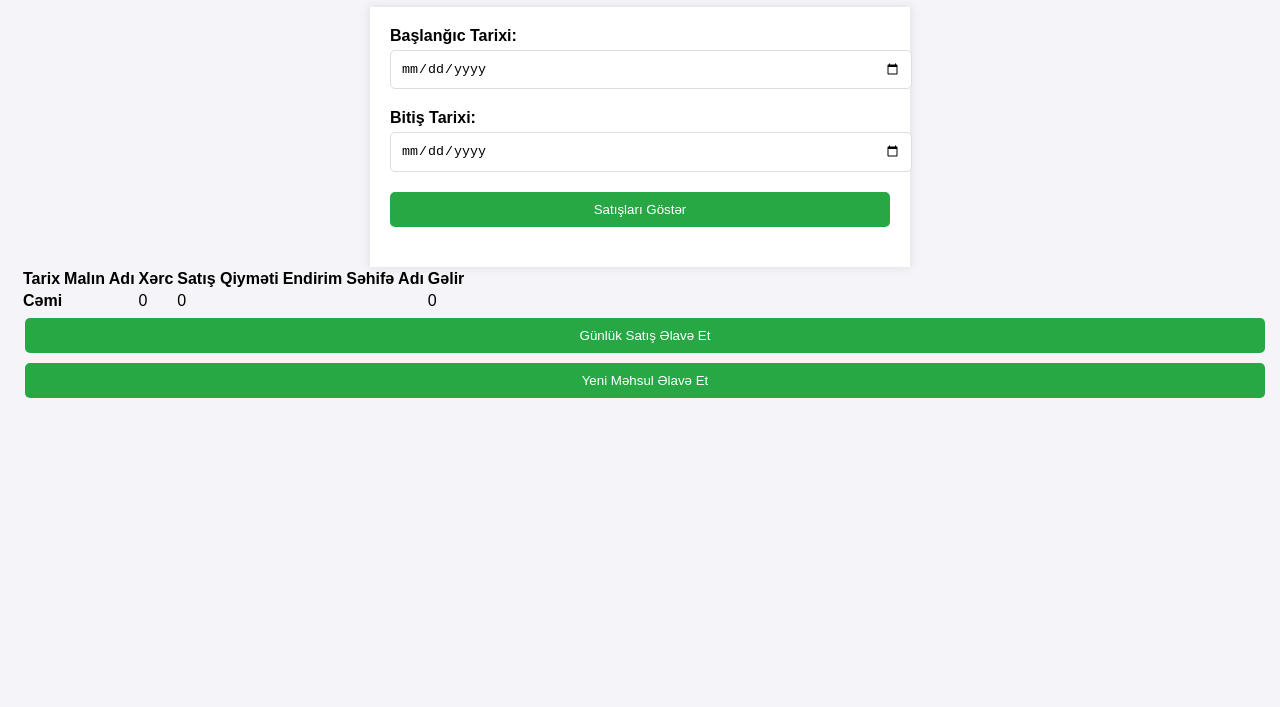
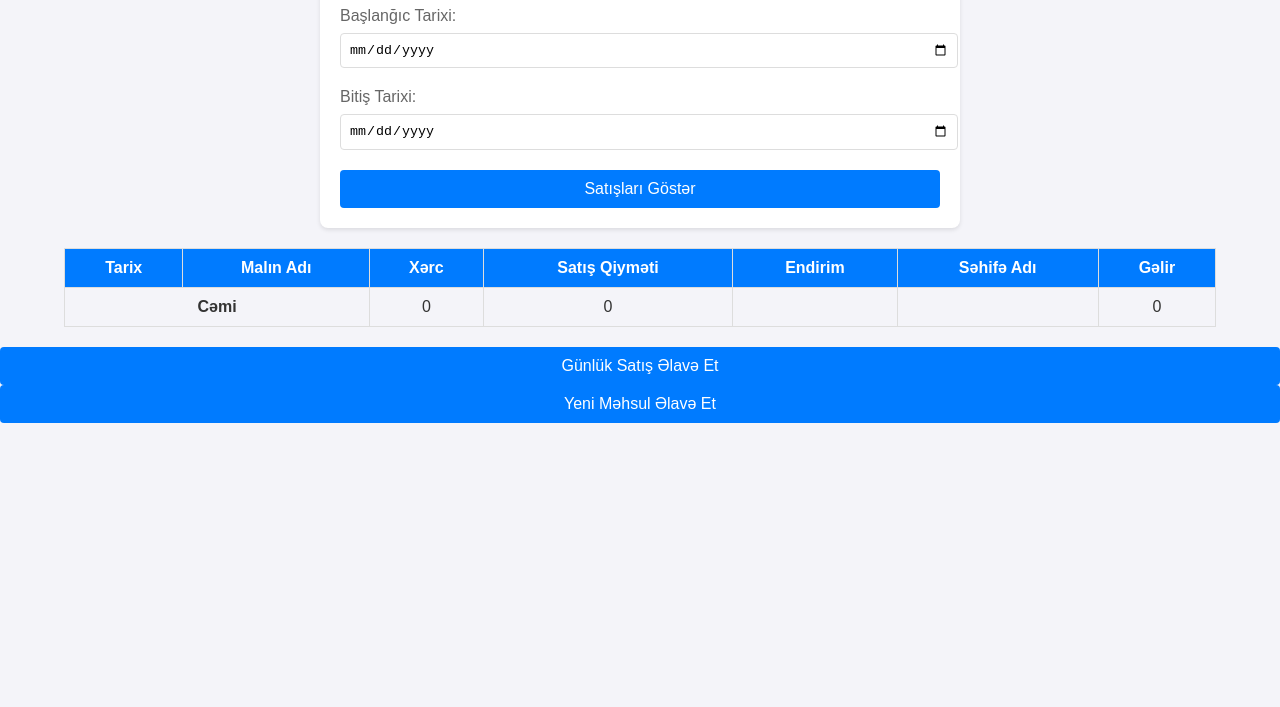
Before and after one commit to xtirachi/brendimo, a plain HTML site: page summary.html in a window 1280 px wide. Shown: the part 93-800 px from the top of the page. Drawn offline with Linux system fonts and the light colour scheme.

Commit message:
Update style.css

```diff
--- a/style.css
+++ b/style.css
@@ -1,8 +1,9 @@
 body {
   font-family: Arial, sans-serif;
   margin: 0;
-    padding: 20px;
+  padding: 0;
   background-color: #f4f4f9;
+  color: #333;
 }
 
 h1 {
@@ -11,42 +12,78 @@ h1 {
 }
 
 form {
-    max-width: 500px;
-    margin: 0 auto;
-    background: #fff;
+  margin: 20px auto;
+  width: 90%;
+  max-width: 600px;
+  background-color: #fff;
   padding: 20px;
-    box-shadow: 0 0 10px rgba(0, 0, 0, 0.1);
+  border-radius: 8px;
+  box-shadow: 0 2px 4px rgba(0, 0, 0, 0.1);
 }
 
-label {
+form label {
   display: block;
-    margin-bottom: 5px;
-    font-weight: bold;
+  margin-bottom: 8px;
+  color: #666;
 }
 
-input, select, button {
+form input,
+form select {
   width: 100%;
-    padding: 10px;
+  padding: 8px;
   margin-bottom: 20px;
   border: 1px solid #ddd;
-    border-radius: 5px;
+  border-radius: 4px;
 }
 
 button {
-    background-color: #28a745;
+  width: 100%;
+  padding: 10px;
+  background-color: #007bff;
   color: #fff;
   border: none;
+  border-radius: 4px;
+  font-size: 16px;
   cursor: pointer;
 }
 
 button:hover {
-    background-color: #218838;
+  background-color: #0056b3;
 }
 
-.navigation {
+.nav-buttons {
+  display: flex;
+  justify-content: space-around;
+  margin: 20px;
+}
+
+table {
+  width: 90%;
+  margin: 20px auto;
+  border-collapse: collapse;
+}
+
+table th, table td {
+  border: 1px solid #ddd;
+  padding: 10px;
   text-align: center;
 }
 
-.navigation button {
-    margin: 5px;
+table th {
+  background-color: #007bff;
+  color: white;
 }
+
+table tbody tr:nth-child(even) {
+  background-color: #f2f2f2;
+}
+
+.totals {
+  width: 90%;
+  margin: 20px auto;
+}
+
+.totals p {
+  font-size: 18px;
+  margin: 10px 0;
+}
```
Lines whose indentation alone changed are shown as unchanged.
